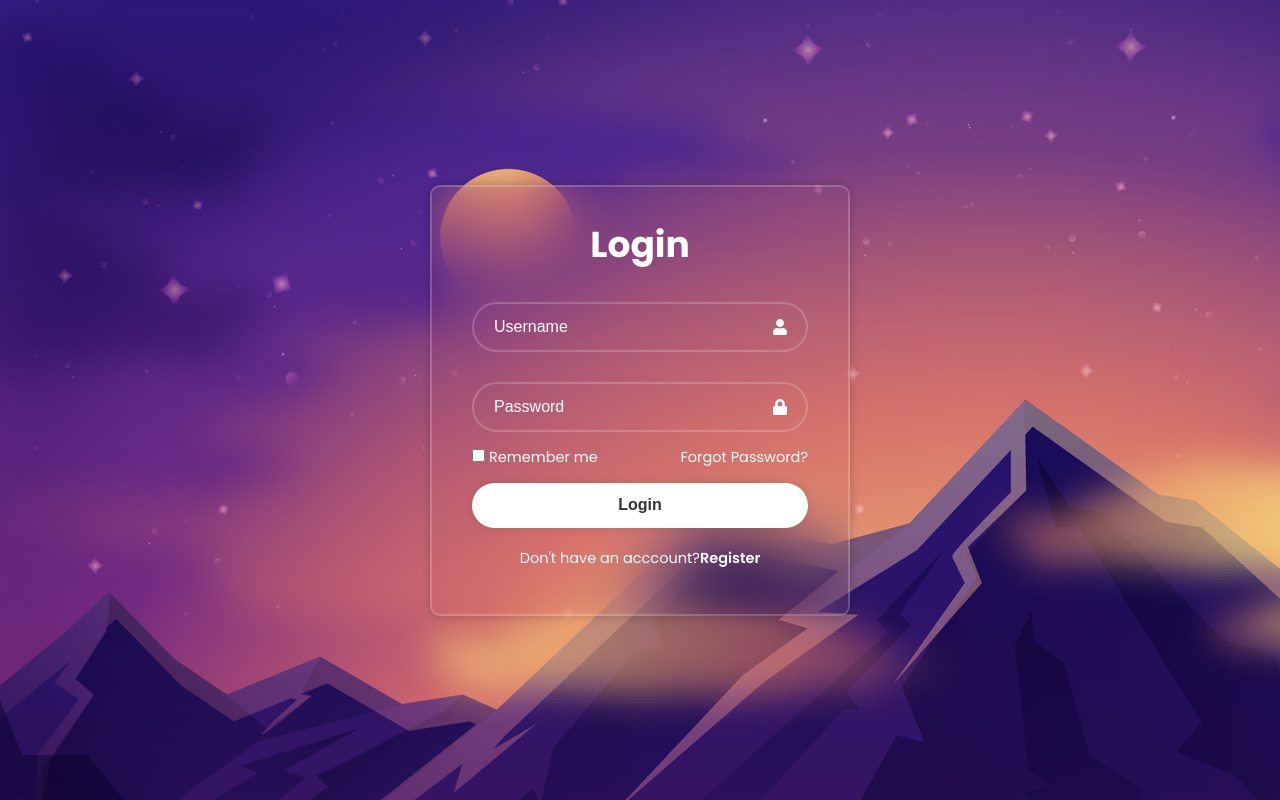
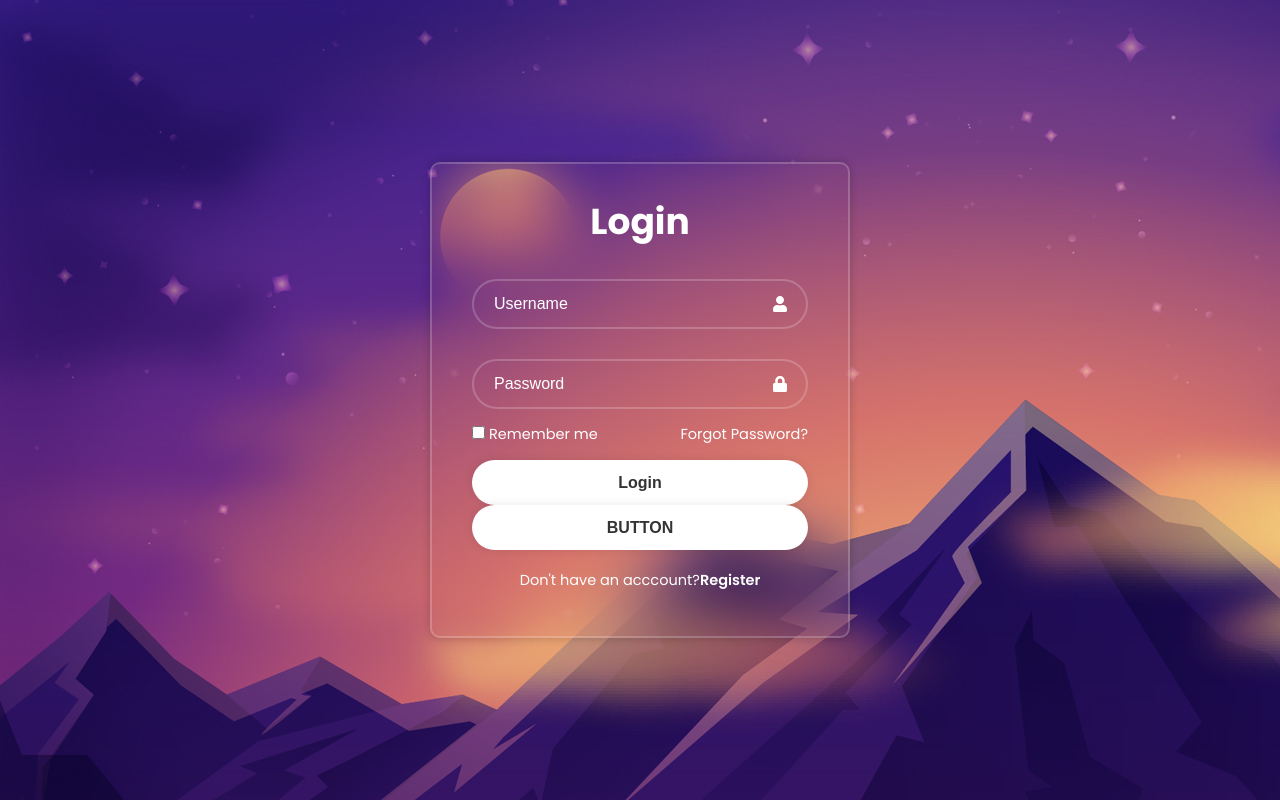
Before and after one commit to HyuraFE/react-login, a React (Create React App) app: page / in a window 1280 px wide. Built offline with nearby package versions, Linux system fonts and the light colour scheme.

Commit message:
Update LoginForm.jsx

```diff
--- a/src/Components/LoginForm/LoginForm.jsx
+++ b/src/Components/LoginForm/LoginForm.jsx
@@ -21,6 +21,10 @@ const LoginForm = () => {
           <a href='#'>Forgot Password?</a>
         </div>
         <button type='submit'>Login</button>
+        <div>
+        <button class="btn"><i class="animation"></i>BUTTON<i class="animation"></i>
+        </button>
+        </div>
 
         <div className='register-link'>
           <p>Don't have an acccount?<a href='#'>Register</a></p>
```
